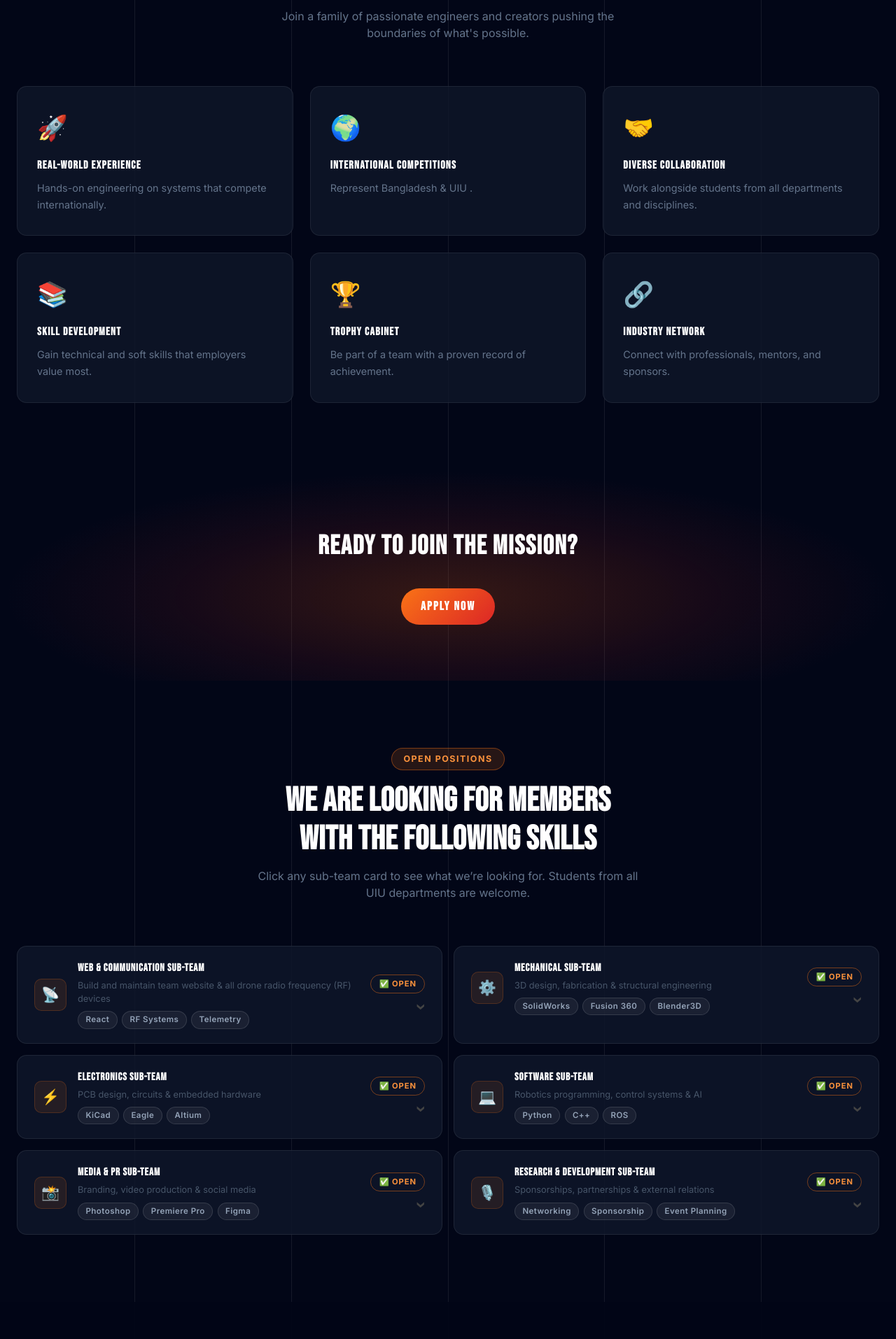
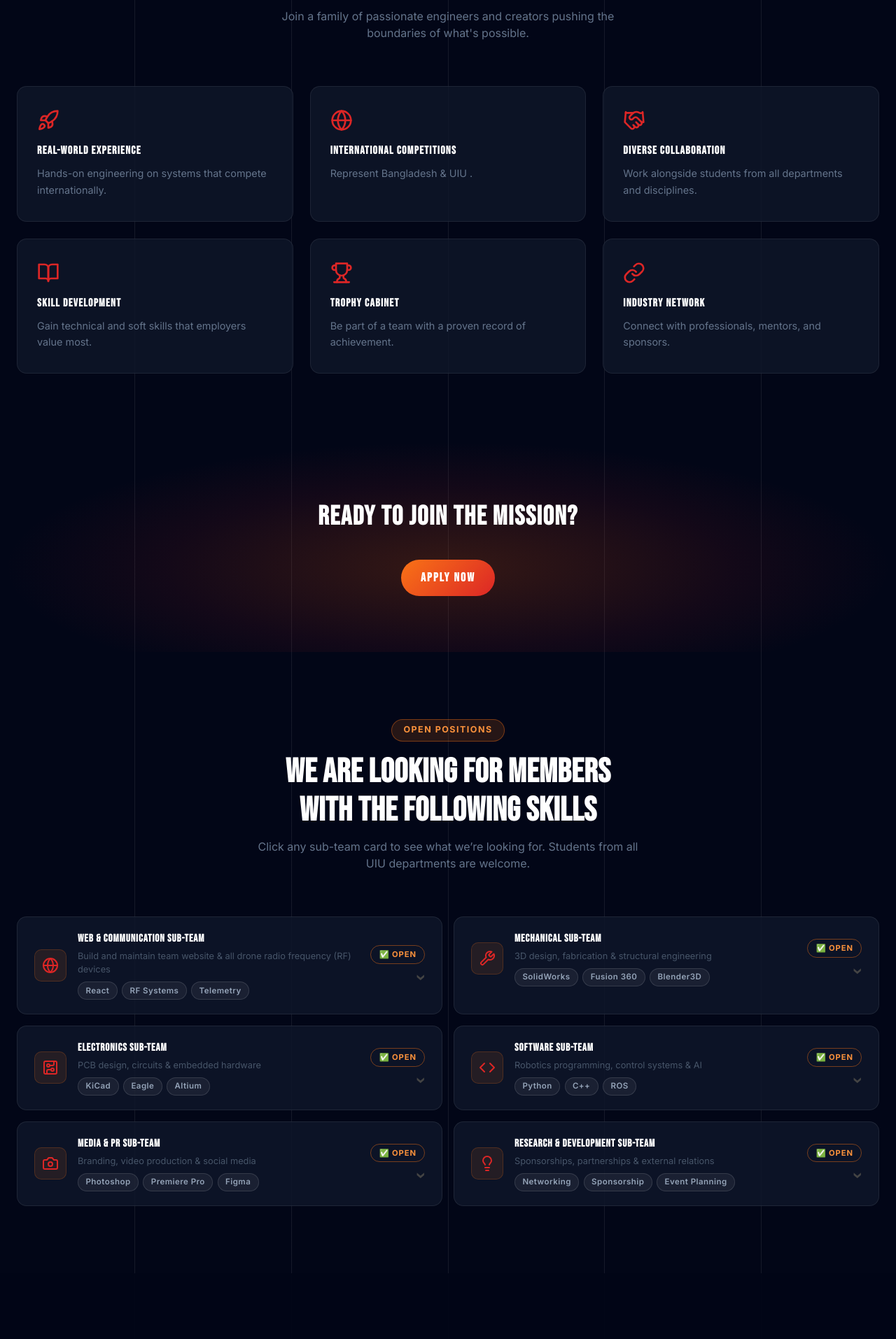
Before and after one commit to ifta-faisal/Web, a React (Vite) app: page /joinus in a window 1280 px wide. Shown: the part 1000-2914 px from the top of the page at 70% size. Built offline with nearby package versions, Linux system fonts and the light colour scheme.

Commit message:
join us page icon change into relevent icon

```diff
--- a/src/components/JoinUs.tsx
+++ b/src/components/JoinUs.tsx
@@ -1,11 +1,11 @@
 import React, { useState, useEffect, useRef } from 'react';
-import { ArrowRight } from 'lucide-react';
+import { ArrowRight, Globe, Wrench, CircuitBoard, Code, Camera, Lightbulb, Rocket, Handshake, BookOpen, Trophy, Link } from 'lucide-react';
 
 // ─── Sub-team data ─────────────────────────────────────────────────────────────
 const subTeams = [
   {
     id: 'communication',
-    icon: '📡',
+    icon: <Globe className="text-accent w-6 h-6" />,
     label: 'WEB & COMMUNICATION SUB-TEAM',
     shortDesc: 'Build and maintain team website & all drone radio frequency (RF) devices',
     priority: 'OPEN',
@@ -25,7 +25,7 @@ const subTeams = [
   },
   {
     id: 'mechanical',
-    icon: '⚙️',
+    icon: <Wrench className="text-accent w-6 h-6" />,
     label: 'MECHANICAL SUB-TEAM',
     shortDesc: '3D design, fabrication & structural engineering',
     priority: 'OPEN',
@@ -46,7 +46,7 @@ const subTeams = [
   },
   {
     id: 'electronics',
-    icon: '⚡',
+    icon: <CircuitBoard className="text-accent w-6 h-6" />,
     label: 'ELECTRONICS SUB-TEAM',
     shortDesc: 'PCB design, circuits & embedded hardware',
     priority: 'OPEN',
@@ -61,7 +61,7 @@ const subTeams = [
   },
   {
     id: 'software',
-    icon: '💻',
+    icon: <Code className="text-accent w-6 h-6" />,
     label: 'SOFTWARE SUB-TEAM',
     shortDesc: 'Robotics programming, control systems & AI',
     priority: 'OPEN',
@@ -76,7 +76,7 @@ const subTeams = [
   },
   {
     id: 'media',
-    icon: '📸',
+    icon: <Camera className="text-accent w-6 h-6" />,
     label: 'MEDIA & PR SUB-TEAM',
     shortDesc: 'Branding, video production & social media',
     priority: 'OPEN',
@@ -95,7 +95,7 @@ const subTeams = [
   },
   {
     id: 'rd',
-    icon: '🎙️',
+    icon: <Lightbulb className="text-accent w-6 h-6" />,
     label: 'RESEARCH & DEVELOPMENT SUB-TEAM',
     shortDesc: 'Sponsorships, partnerships & external relations',
     priority: 'OPEN',
@@ -115,12 +115,12 @@ const subTeams = [
 ];
 
 const benefits = [
-  { icon: '🚀', title: 'Real-World Experience', desc: 'Hands-on engineering on systems that compete internationally.' },
-  { icon: '🌍', title: 'International Competitions', desc: 'Represent Bangladesh & UIU .' },
-  { icon: '🤝', title: 'Diverse Collaboration', desc: 'Work alongside students from all departments and disciplines.' },
-  { icon: '📚', title: 'Skill Development', desc: 'Gain technical and soft skills that employers value most.' },
-  { icon: '🏆', title: 'Trophy Cabinet', desc: 'Be part of a team with a proven record of achievement.' },
-  { icon: '🔗', title: 'Industry Network', desc: 'Connect with professionals, mentors, and sponsors.' },
+  { icon: <Rocket className="text-accent w-8 h-8" />, title: 'Real-World Experience', desc: 'Hands-on engineering on systems that compete internationally.' },
+  { icon: <Globe className="text-accent w-8 h-8" />, title: 'International Competitions', desc: 'Represent Bangladesh & UIU .' },
+  { icon: <Handshake className="text-accent w-8 h-8" />, title: 'Diverse Collaboration', desc: 'Work alongside students from all departments and disciplines.' },
+  { icon: <BookOpen className="text-accent w-8 h-8" />, title: 'Skill Development', desc: 'Gain technical and soft skills that employers value most.' },
+  { icon: <Trophy className="text-accent w-8 h-8" />, title: 'Trophy Cabinet', desc: 'Be part of a team with a proven record of achievement.' },
+  { icon: <Link className="text-accent w-8 h-8" />, title: 'Industry Network', desc: 'Connect with professionals, mentors, and sponsors.' },
 ];
 
 const timeline = [
```
